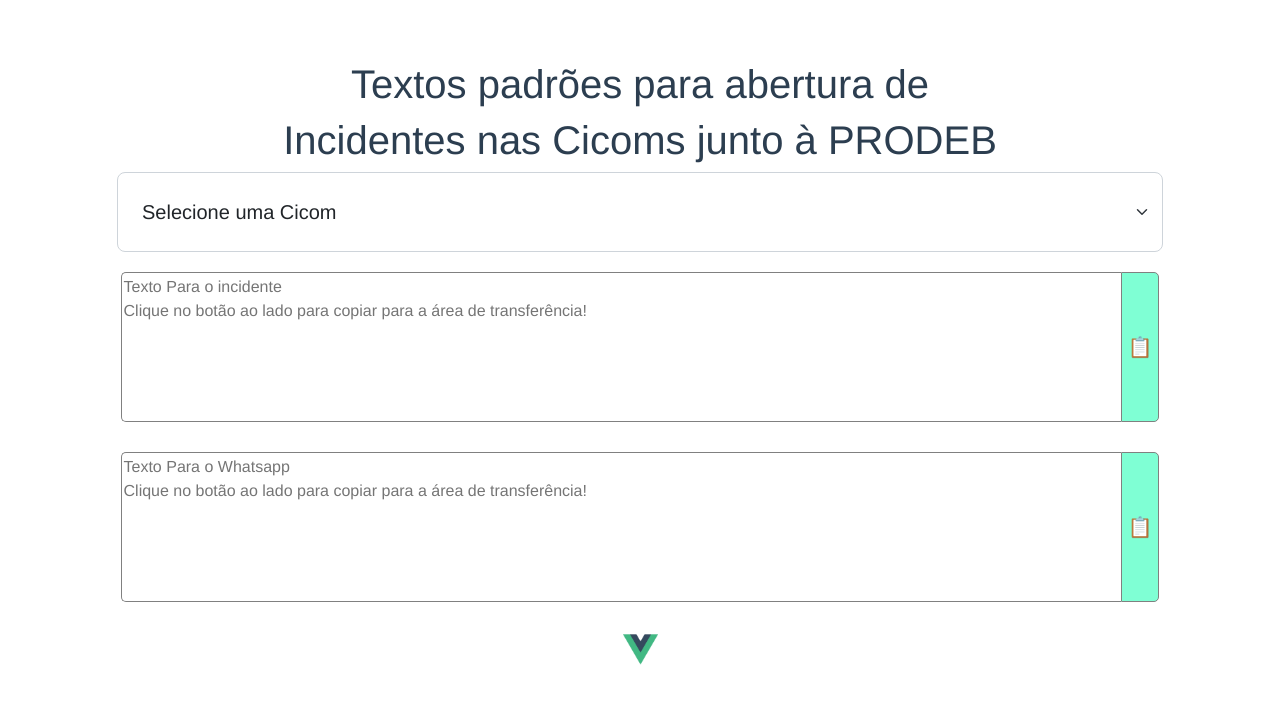
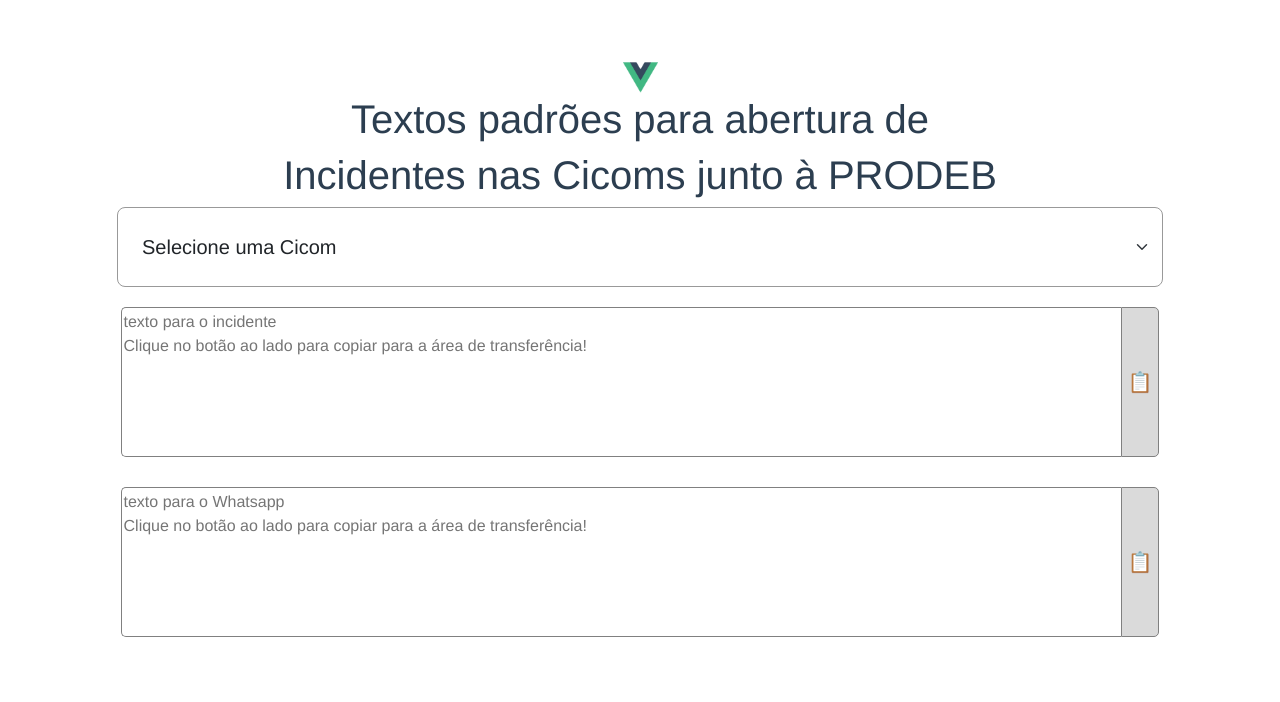
Before and after one commit to Peter-loliveira/TextGPT, a Vue app: page / in a window 1280 px wide. Shown: the top 702 px of the page. Built offline with nearby package versions, Linux system fonts and the light colour scheme.

Commit message:
função de Copiar os textos funcionando
Função de copiar os textos nos campos TextArea funcionando

```diff
--- a/src/App.vue
+++ b/src/App.vue
@@ -1,5 +1,6 @@
 <template>
   <div id="titulo">
+    <img src="./assets/logo.png" alt="">
     <h1>
       Textos padrões para abertura de
     </h1>
@@ -7,9 +8,8 @@
       Incidentes nas Cicoms junto à PRODEB
     </h1>
     <selectCicom />
-    <inputTexto textoPadrao ="Texto Para o incidente" />
-    <inputTexto textoPadrao ="Texto Para o Whatsapp" />
-    <img src="./assets/logo.png" alt="">
+    <inputTexto textoPadrao ="incidente" />
+    <inputTexto textoPadrao ="Whatsapp" />
   </div>
 </template>
 
--- a/src/components/inputText.vue
+++ b/src/components/inputText.vue
@@ -1,24 +1,32 @@
 <template>
   <div class="texts-area">
-    <textarea class="textsGenerated " :placeholder="textoInserido"></textarea>
+    <textarea
+      textoGerado
+      class="textsGenerated"
+      :placeholder="textoInserido"
+      :id="textoPadrao"
+    ></textarea>
     <button class="buttons" @click="copiarTexto()">📋</button>
   </div>
 </template>
 
 <script>
+import "bootstrap/dist/css/bootstrap.min.css";
+import "bootstrap";
 export default {
   name: "inputTexto",
   props: ["textoPadrao"],
   data() {
     return {
-      textoInserido: `${this.textoPadrao}\nClique no botão ao lado para copiar para a área de transferência!`,
+      textoInserido: `texto para o ${this.textoPadrao}\nClique no botão ao lado para copiar para a área de transferência!`,
     };
   },
   methods: {
     copiarTexto: function () {
-      alert('Clicado')
+      const textoGerado = document.getElementById(this.textoPadrao)
+      navigator.clipboard.writeText(textoGerado.value)
     },
-  }
+  },
 };
 </script>
 
@@ -47,7 +55,7 @@
 }
 
 .buttons {
-  background-color: aquamarine;
+  background-color: rgb(218, 218, 218);
   border-radius: 0 5px 5px 0;
   font-size: 20px;
 }
--- a/src/components/selectCicom.vue
+++ b/src/components/selectCicom.vue
@@ -214,4 +214,7 @@
 #first-item {
   color: red;
 }
+select {
+  border: 1px solid rgb(153, 153, 153);
+}
 </style>
```
